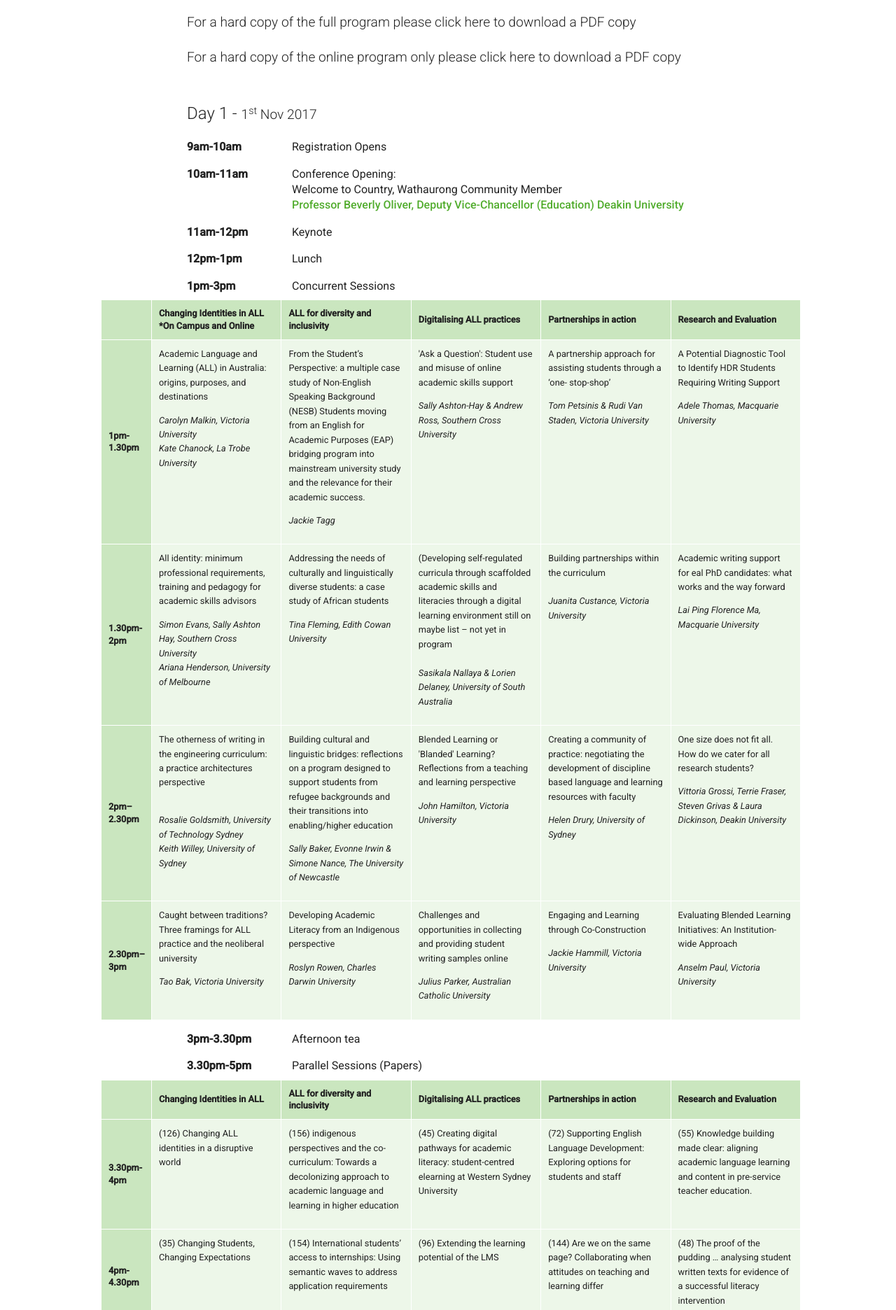
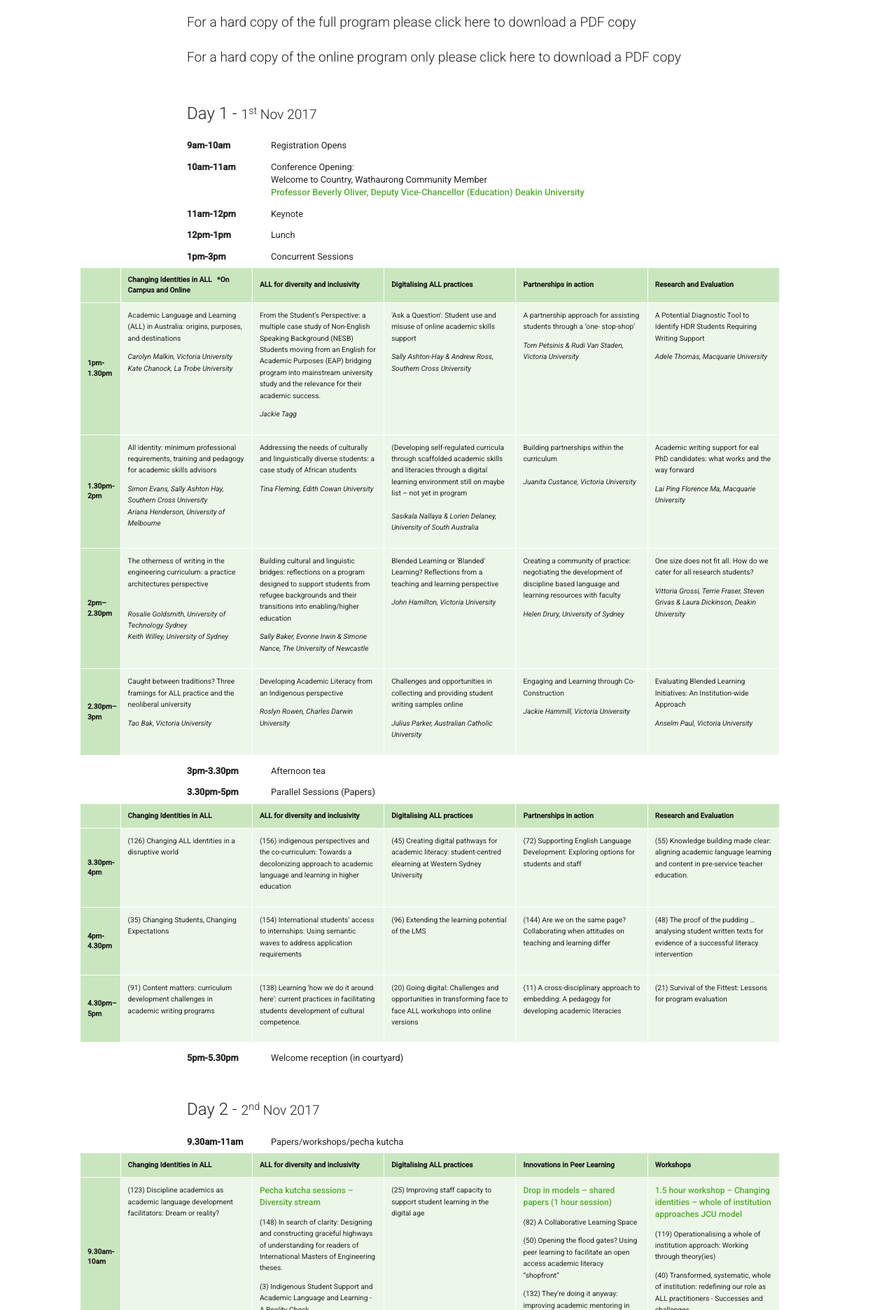
Before and after one commit to aallconference2017/aallconference2017.github.io, a Jekyll site: the page built from program/index.html, in a window 1280 px wide. Shown: the part 526-2398 px from the top of the page at 70% size. Built offline with Jekyll 4.4.1, drawn with Linux system fonts in a browser that asks for light colours.

Commit message:
p within li normal

```diff
--- a/css/main.scss
+++ b/css/main.scss
@@ -727,7 +727,7 @@ td {
         margin-top: 0.5em;
         width: 1000px;
     }
-    th, td {
+    th, td, li {
         font-size: 0.8em;
         h2, h3, h4, h5, h6, p {
             margin-top: 0;
```
